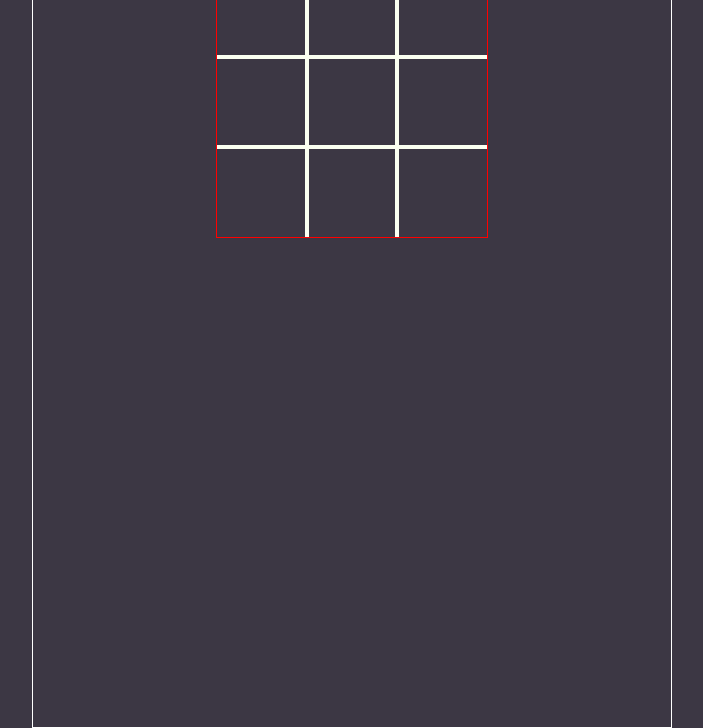
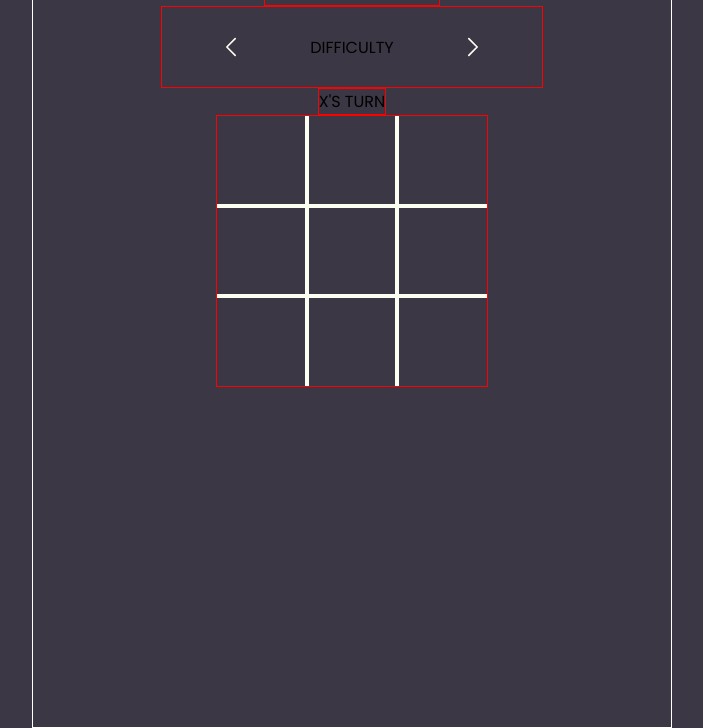
Before and after one commit to headlessNode/tic-tac-toe, a plain HTML site: page index.html in a window 1280 px wide. Shown: the part 72-800 px from the top of the page, without its empty margins (288-991 px from the left). Drawn offline with Linux system fonts and the light colour scheme.

Commit message:
Add header, game difficulty, current turn section - add font and font color to header title - add svg icons as buttons in difficulty section - add color, border radius and hover effect to button   in difficulty section. - add filler text in the turn section

```diff
--- a/index.html
+++ b/index.html
@@ -5,11 +5,34 @@
         <meta name="viewport" content="width=device-width, initial-scale=1.0">
         <title>Tic Tac Toe</title>
         <link rel="stylesheet" href="./styles/style.css">
+
     </head>
     <body>
         <div class="wrapper">
             <div class="header">
                 <h2 class="title">Tic Tac Toe</h2>
+            </div>
+            <div class="difficulty">
+                <button type="button">
+                    <svg class="chevron-left" viewBox="0 0 24 24" height="40" width="40" fill="none" xmlns="http://www.w3.org/2000/svg">
+                        <g id="SVGRepo_bgCarrier" stroke-width="0"></g>
+                        <g id="SVGRepo_tracerCarrier" stroke-linecap="round" stroke-linejoin="round"></g>
+                        <g id="SVGRepo_iconCarrier"> <rect width="40" height="40" fill="none"></rect>
+                        <path d="M14.5 17L9.5 12L14.5 7" stroke="#000000" stroke-linecap="round" stroke-linejoin="round"></path> </g>
+                    </svg>
+                </button>
+                <p>DIFFICULTY</p>
+                <button>
+                    <svg class="chevron-right" viewBox="0 0 24 24" height="40" width="40" fill="none" xmlns="http://www.w3.org/2000/svg">
+                        <g id="SVGRepo_bgCarrier" stroke-width="0"></g>
+                        <g id="SVGRepo_tracerCarrier" stroke-linecap="round" stroke-linejoin="round"></g>
+                        <g id="SVGRepo_iconCarrier"> <rect width="24" height="24" fill="none"></rect> <path d="M9.5 7L14.5 12L9.5 17" stroke="#000000" stroke-linecap="round" stroke-linejoin="round"></path></g>
+
+                    </svg>
+                </button>
+            </div>
+            <div class="turn">
+                X'S TURN
             </div>
             <div class="game-board">
                 <div class="block block-1"></div>
--- a/styles/style.css
+++ b/styles/style.css
@@ -30,6 +30,35 @@ body{
 
 .header .title{
     color: #FBFFF1;
+    padding: 20px;
+}
+
+.difficulty{
+    display: flex;
+    justify-content: space-around;
+    align-items: center;
+    width: 60%;
+    padding: 20px;
+}
+
+.difficulty button{
+    background: none;
+    border: none;
+    border-radius: 10%;
+    cursor: pointer;
+    border-radius: 50%;
+    display: flex;
+}
+
+.difficulty button svg path{
+    stroke: #FBFFF1;
+}
+
+.difficulty button:hover{
+    background: #FBFFF1;
+    > svg path{
+        stroke: #3C3744;
+    }
 }
 
 .game-board{
```
